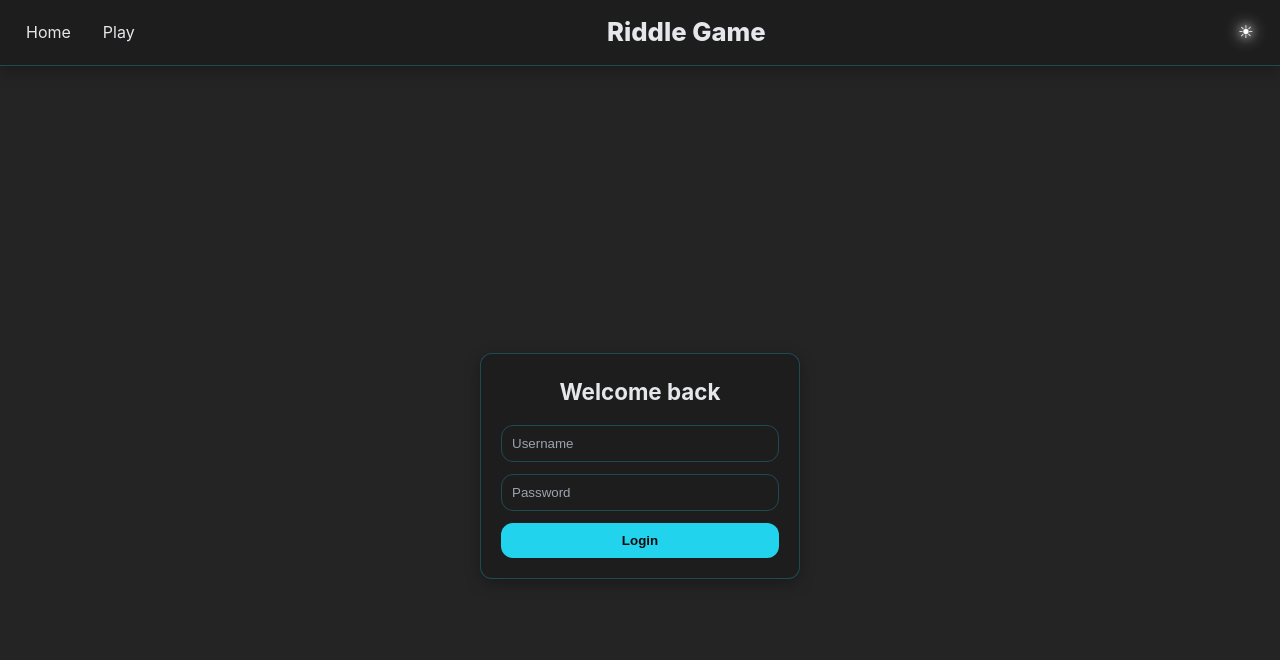
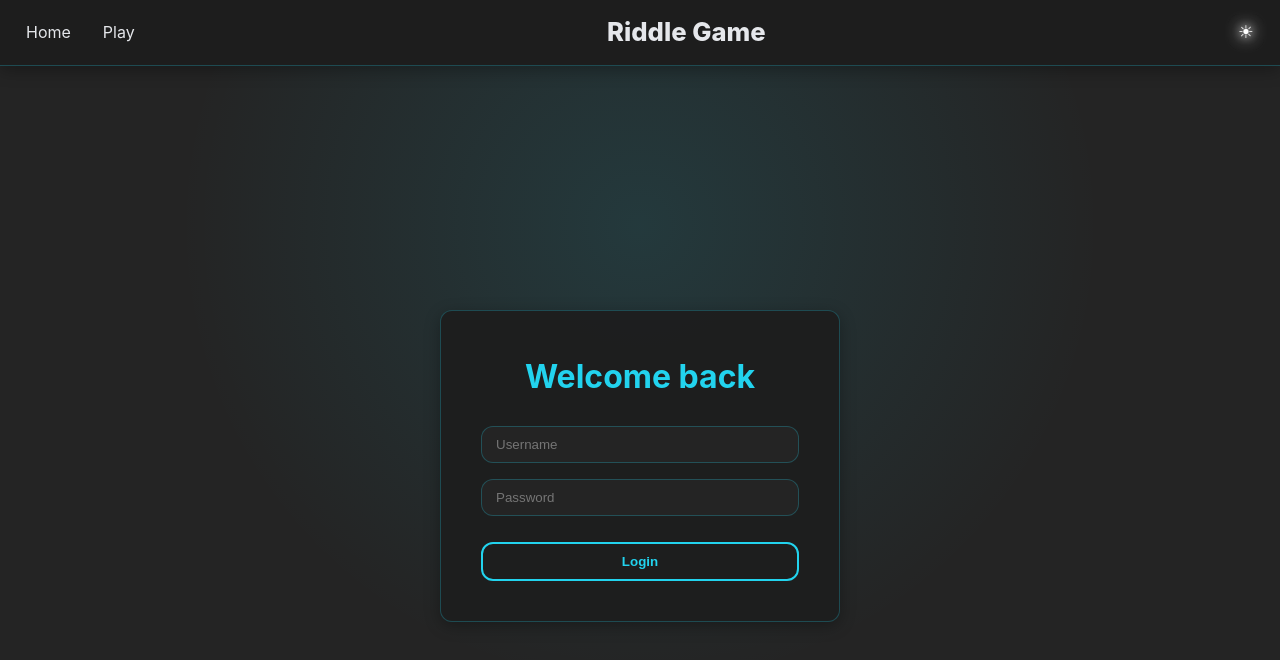
Before and after one commit to nahmanbo/RiddleGameApp, a React (Vite) app: page /auth in a window 1280 px wide. Shown: the top 660 px of the page. Built offline with nearby package versions, Linux system fonts and the light colour scheme.

Commit message:
style(ui): simplified design to my familiar style

```diff
--- a/src/styles/auth.css
+++ b/src/styles/auth.css
@@ -1,57 +1,71 @@
 .auth {
-    min-height: 100vh;
+    min-height: 100dvh;
     display: flex;
+    align-items: center;
     justify-content: center;
-    align-items: center;
-    background: var(--bg);
-    color: var(--text);
+    padding: 24px;
+    background: radial-gradient(1100px circle at 50% 20%, rgba(34,211,238,.12), transparent 42%), var(--bg);
 }
 
 .auth-card {
-    width: 320px;
+    width: min(400px, 90vw);
+    text-align: center;
+    padding: 2.5rem;
     background: var(--card-bg);
-    padding: 20px;
+    border: 1px solid var(--border);
     border-radius: var(--radius);
     box-shadow: var(--shadow);
-    border: 1px solid var(--border);
-    text-align: center;
 }
 
 .auth-title {
-    margin-bottom: 16px;
-    font-size: 1.4rem;
-    font-weight: bold;
+    font-size: 2rem;
+    color: var(--primary);
+    margin-bottom: 24px;
 }
 
 .auth-form {
     display: flex;
     flex-direction: column;
-    gap: 12px;
+    gap: 1rem;
+}
+
+.auth-form label {
+    text-align: left;
+    color: var(--muted);
+    font-size: 0.9rem;
 }
 
 .auth-form input {
-    padding: 10px;
+    width: 100%;
+    padding: 10px 14px;
+    background-color: var(--bg);
+    border: 1px solid var(--border);
     border-radius: var(--radius);
-    border: 1px solid var(--border);
-    background: transparent;
     color: var(--text);
+    transition: border-color 0.3s;
 }
 
-  .auth-form input::placeholder {
-    color: var(--muted);
+.auth-form input:focus {
+    outline: none;
+    border-color: var(--primary);
 }
 
 .auth-form button {
-    padding: 10px;
-    border: none;
+    appearance: none;
+    background: transparent;
+    border: 2px solid var(--accent);
+    color: var(--accent);
+    font-weight: 600;
+    padding: 10px 18px;
     border-radius: var(--radius);
-    background: var(--primary);
-    color: #0b0b0b;
-    font-weight: bold;
-    cursor: pointer;
-    transition: filter 0.2s;
+    transition: box-shadow .2s ease, transform .15s ease;
+    margin-top: 10px;
 }
 
 .auth-form button:hover {
-    filter: brightness(1.1);
+    box-shadow: 0 0 0 3px var(--hover);
 }
+
+.auth-form button:active {
+    transform: scale(.98);
+}
```
Lines whose indentation alone changed are shown as unchanged.
